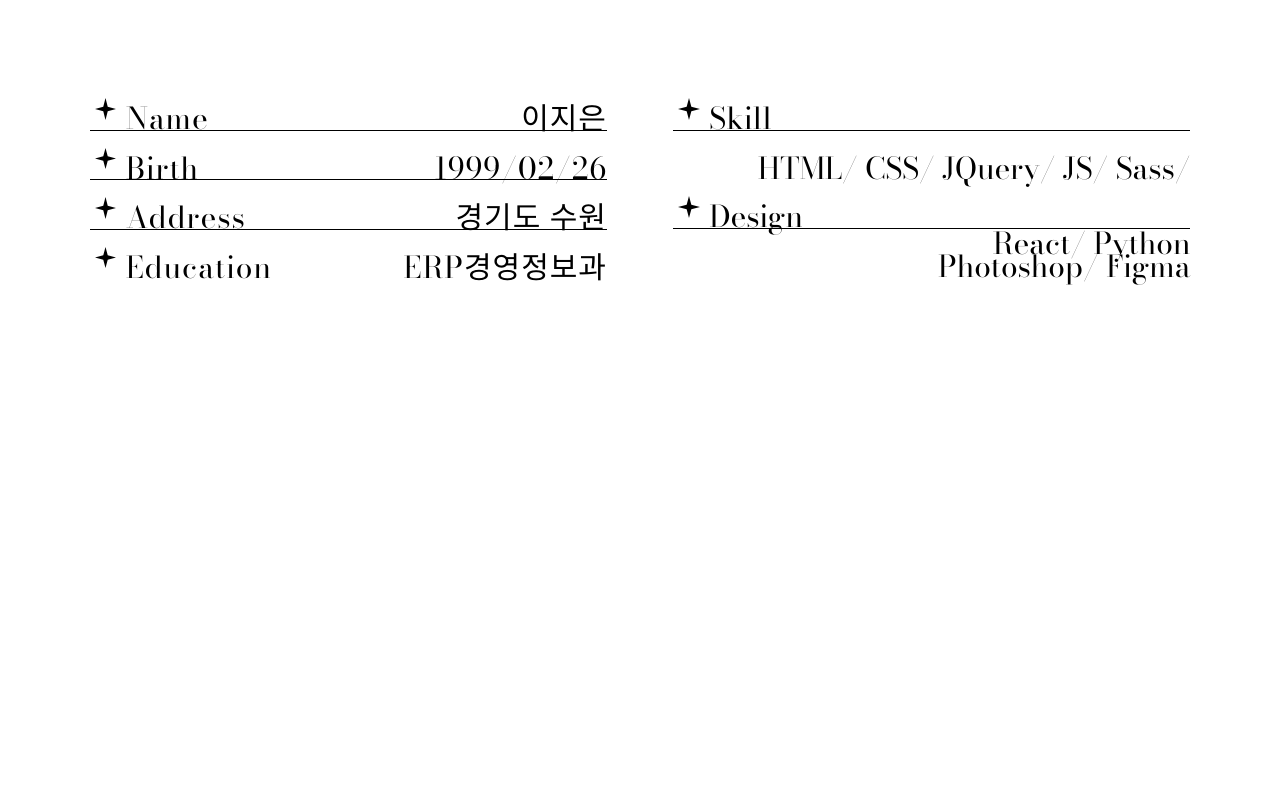
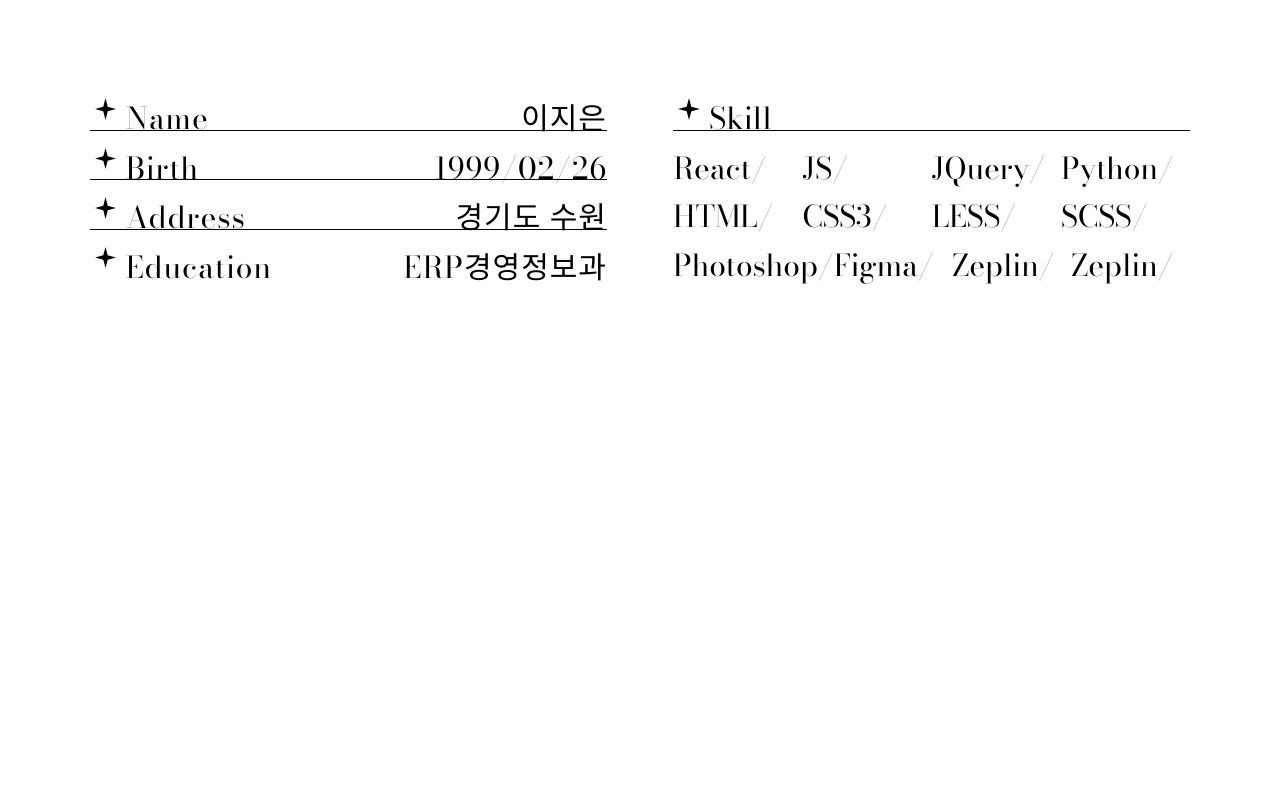
Before and after one commit to namesamename/portfolio, a plain HTML site: page index.html in a window 1280 px wide. Shown: the part 1360-2160 px from the top of the page. Drawn offline with nearby package versions, Linux system fonts and the light colour scheme; a web font is replaced by a local one.

Commit message:
about skill

```diff
--- a/css/style.css
+++ b/css/style.css
@@ -6,6 +6,7 @@ body.on{background: #000; color: #fff;}
 .container{width: 100%; height: 100%; box-sizing: border-box; overflow: hidden;}
 .italic{font-style: italic;}
 .title{text-transform: uppercase;}
+
 
 /* header */
 #cover{height: 120vh;}
@@ -45,18 +46,18 @@ body.on{background: #000; color: #fff;}
 #about .info{display: flex; justify-content: space-between; height: 20%; font-size: 3rem; margin-top: 5%;}
 #about .info ul{width: 47%;}
 #about .info ul li{height: 25%; line-height: 2.5; position: relative;}
-#about .info ul li img{width: 4.2%; position: absolute; top: 35%; left: 1%;}
+#about .info ul li>img{width: 4.2%; position: absolute; top: 35%; left: 1%;}
+#about .info ul li span{height: auto;}
 #about .info ul li:hover img{transform: rotateY(180deg); transition: .5s ease-in-out;}
 
 #about .info-l li:not(:last-child){border-bottom: 1px solid #000;}
 #about .info-l li{display: flex; justify-content: space-between; letter-spacing: 1px; padding-left: 7%;}
 
-#about .info-r li:not(:nth-child(2n)){padding-left: 7%;}
-#about .info-r .right{text-align: right; border-top: 1px solid #000;}
-
-
-
-
+#about .info-r li:not(:first-child){display: flex; justify-content: space-between;}
+#about .info-r li:first-child{padding-left: 7%; border-bottom: 1px solid #000;}
+#about .info-r li span{display: inline-block; flex: 1;}
+#about .info-r li span img{width: 22%; height: 50%;}
+/* #about .info-r li:not(:nth-child(2n)){padding-left: 7%;} */
 
 
 /* main */
@@ -85,8 +86,6 @@ body.on{background: #000; color: #fff;}
 #project .pj-planet .pj-link a.on{transform: scale(1); transition: 1.5s ease-in-out;}
 #project .pj-planet .pj-link a:hover{filter: grayscale(0); opacity: 0.9; transition: 0.5s;}
 
-
-
 #project .pj-title{position: absolute; top: 45%; left: 0;}
 #project .pj-title .title{font-size: 15rem; color: inherit; line-height: 1.5; position: relative; padding-left: 8rem;}
 #project .project1 .pj-title .title{letter-spacing: -0.5rem;}
@@ -94,6 +93,14 @@ body.on{background: #000; color: #fff;}
 #project .pj-title .title .num{font-size: 2.4rem; letter-spacing: -0.2rem; position: absolute; top: 5rem; left: 0;}
 #project .pj-title .sub{font-size: 1.8rem; color: inherit; line-height: 2.0; position: relative; margin-left: 15.5rem;}
 #project .pj-title .sub::before{content: ""; display: inline-block; width: 5rem; height: 0.1rem; background: #ddd; position: absolute; top: 50%; left: -7rem; transform: translateY(-50%);}
+
+
+/* contact */
+
+
+
+
+
 
 
 
--- a/index.html
+++ b/index.html
@@ -82,9 +82,25 @@
                     </ul>
                     <ul class="info-r">
                         <li><img src="./img/svg/star04.svg" alt="starIco">Skill</li>
-                        <li class="right">HTML/ CSS/ JQuery/ JS/ Sass/ React/ Python </li>
-                        <li><img src="./img/svg/star04.svg" alt="starIco">Design</li>
-                        <li class="right">Photoshop/ Figma</li>
+                        <li>
+                            <span>React/</span>
+                            <span>JS/</span>
+                            <span>JQuery/</span>
+                            <span>Python/</span>
+                        </li>
+                        <li>
+                            <span>HTML/</span>
+                            <span>CSS3/</span>
+                            <span>LESS/</span>
+                            <span>SCSS/</span>
+                        </li>
+                        <!-- <li><img src="./img/svg/star04.svg" alt="starIco">Design</li> -->
+                        <li>
+                            <span>Photoshop/</span>
+                            <span>Figma/</span>
+                            <span>Zeplin/</span>
+                            <span>Zeplin/</span>
+                        </li>
                     </ul>
                 </div>
             </div>
@@ -114,6 +130,9 @@
                                 </div>
                                 <div class="sub">
                                     HTML&#47; CSS&#47; JQuery
+                                </div>
+                                <div class="sub">
+                                    Zeplin(제플린) 연동
                                 </div>
                             </div>
                         </div>
@@ -182,9 +201,9 @@
                 <section id="project" class="project4">
                     <div class="pj-wrap">
                         <div class="pj-info">
-                            <div class="name">&#40;03&#41;&nbsp; Cyphers</div>
-                            <div class="date">2022.03</div>
-                            <div class="lan">HTML&#47; SASS&#47; Vanilla JS</div>
+                            <div class="name">&#40;04&#41;&nbsp; null</div>
+                            <div class="date">2022.05</div>
+                            <div class="lan">React</div>
                         </div>
                         <div class="pj-main">
                             <div class="pj-planet">
@@ -193,13 +212,10 @@
                             <div class="pj-title">
                                 <div class="title">
                                     <span class="num">&#40;03&#41;</span>
-                                    cyphers
+                                    null
                                 </div>
                                 <div class="sub">
-                                    HTML&#47; SASS&#47; Vanilla JS
-                                </div>
-                                <div class="sub">
-                                    반응형 리디자인(Responsive Web Redesign)
+                                    React
                                 </div>
                             </div>
                         </div>
```
